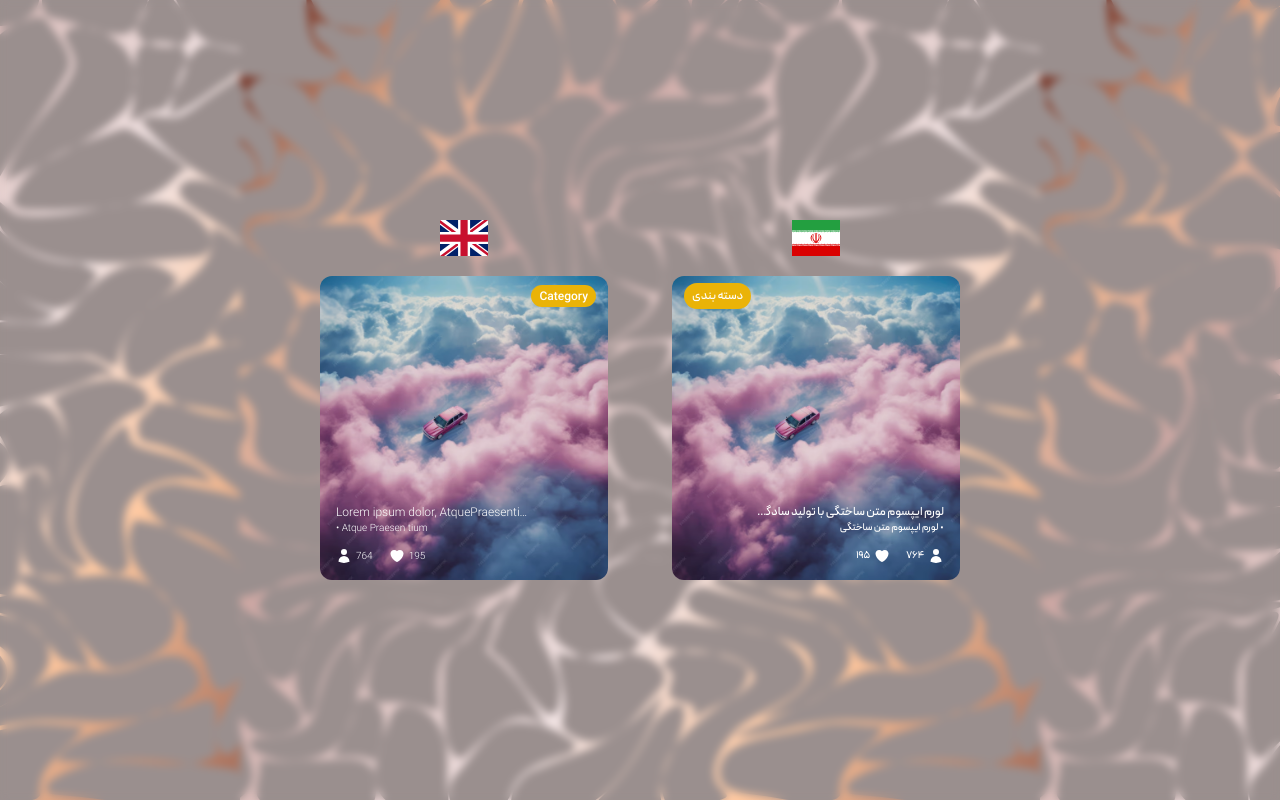
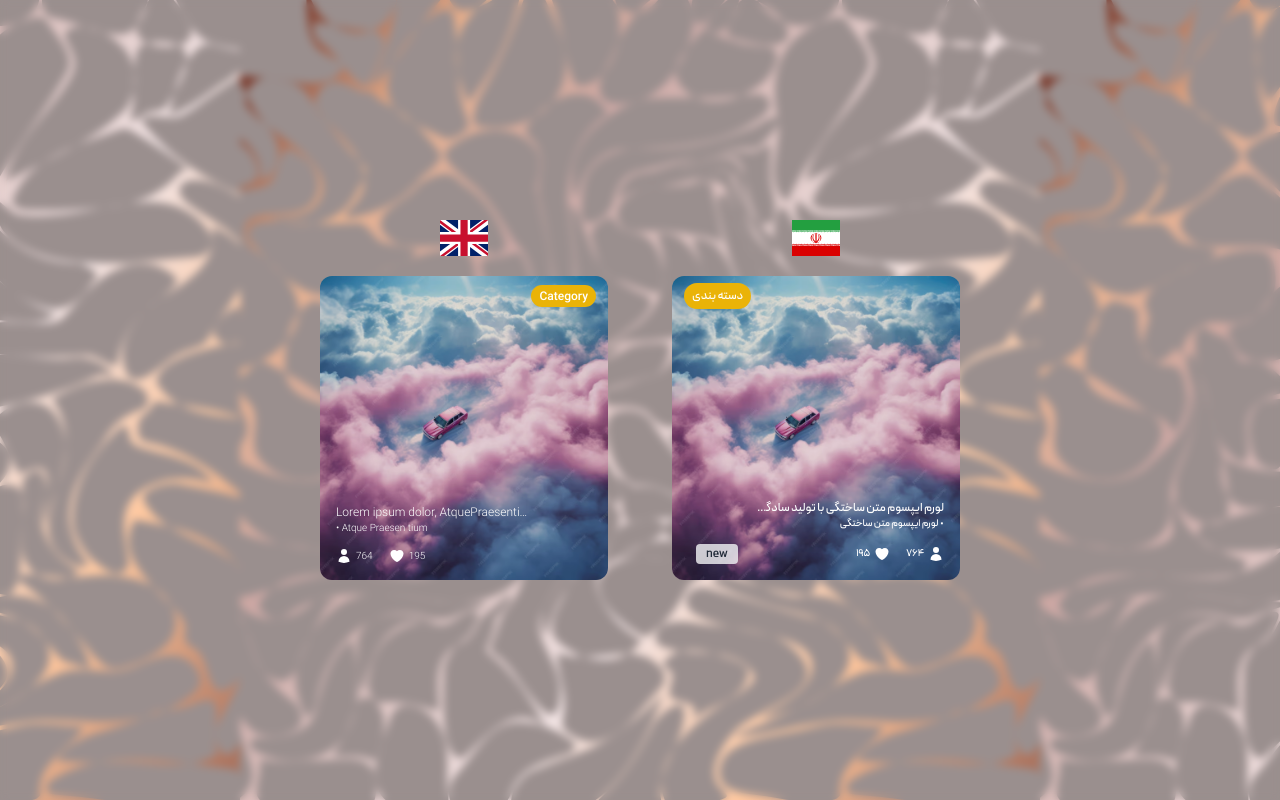
Before and after one commit to seyed-mohsen-mousavi/ui-cards, a website: page components/post-card.html in a window 1280 px wide. Drawn offline with Linux system fonts and the light colour scheme.

Commit message:
add new in the post-card temp fa

```diff
--- a/components/post-card.html
+++ b/components/post-card.html
@@ -81,7 +81,8 @@
                                 <p class="text-[10px]">• لورم ایپسوم متن ساختگی</p>
                             </div>
                             <!-- view & like -->
-                            <div class="text-[10px] [&>svg]:bg-white flex gap-4">
+                            <div class="text-[10px] [&>svg]:bg-white flex justify-between gap-4">
+                                <div class="flex gap-4 items-center">
                                     <span class="flex items-center gap-1">
                                         <svg xmlns="http://www.w3.org/2000/svg" viewBox="0 0 24 24" fill="currentColor"
                                             class="w-4 h-4">
@@ -100,6 +101,9 @@
                                         195
                                     </span>
                                 </div>
+                                <span
+                                    class="bg-gray-100/80 text-gray-800 text-xs font-medium me-2 px-2.5 py-0.5 rounded">new</span>
+                            </div>
                         </div>
                     </div>
                 </div>
```
Also changed, not shown: public/build/tailwind.css. Lines whose indentation alone changed are shown as unchanged.
